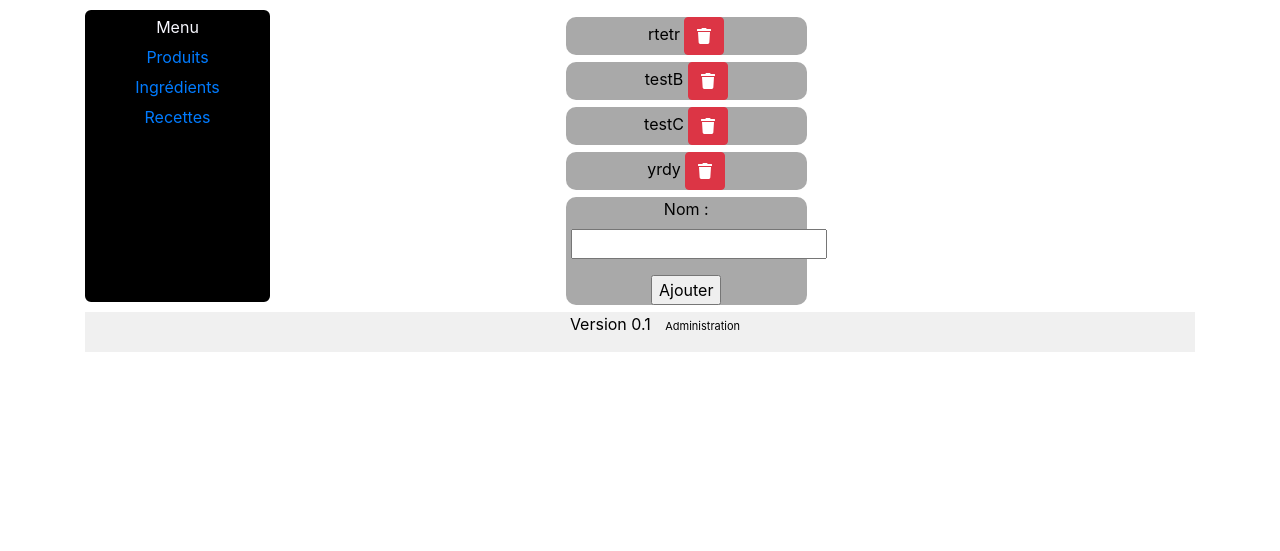
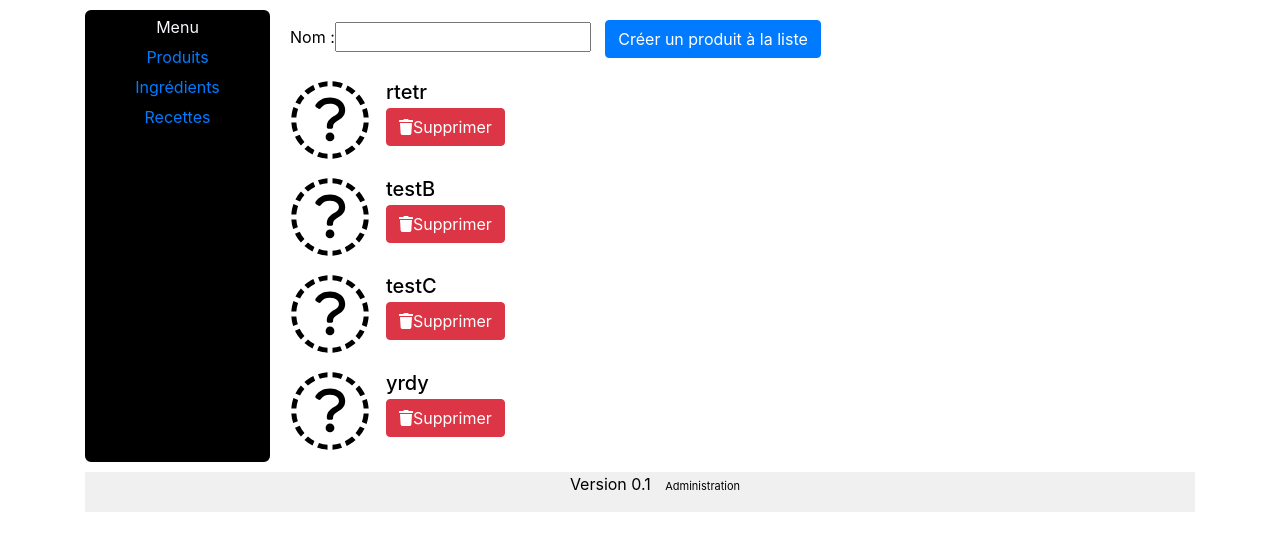
Before and after one commit to quintipio/homtik, a Django app: page /cuisine/gestionProduits/ in a window 1280 px wide. Shown: the part 148-699 px from the top of the page. Run offline with Django 3.2, Linux system fonts and the light colour scheme; a user stored in the database is signed in; data comes from the database, SQL or seed files in the repository; both versions use the stored data as it was after the commit; some libraries are stand-ins or nearby versions.

Commit message:
Corrections css

```diff
--- a/cuisine/templates/cuisine/accueil.html
+++ b/cuisine/templates/cuisine/accueil.html
@@ -2,7 +2,5 @@
 {% block title %}Gestion de la cuisine{% endblock %}
 {% block menu %}{% include "cuisine/menuCuisine.html" %}{% endblock %}
 {% block content %}
-    <p>
-        La date actuelle est : {{ date }}
-    </p>
+
 {% endblock %}
--- a/cuisine/templates/cuisine/ajouterRecette.html
+++ b/cuisine/templates/cuisine/ajouterRecette.html
@@ -11,7 +11,7 @@
     {{ ingredient_form.management_form }}
     {% for form in ingredient_form.forms %}
     <div class='table'>
-        <table class='center-element'>
+        <table class='center-element table table-bordered'>
             {{ form.as_table }}
         </table>
     </div>
@@ -23,6 +23,6 @@
         });
     </script>
     <br/>
-    <input type="submit" value="{{value_button}}" class="btn btn-primary" />
+    <input type="submit" value="{{value_button}}" class="btn btn-primary button-validation" />
 </form>
 {% endblock %}
--- a/cuisine/templates/cuisine/gestionProduits.html
+++ b/cuisine/templates/cuisine/gestionProduits.html
@@ -3,20 +3,27 @@
 {% block menu %}{% include "cuisine/menuCuisine.html" %}{% endblock %}
 {% block content %}
 
-{% for prod in produits %}
-<div class="element center-element">
-    {{prod.nom}}
-    <a href="{% url 'effacer_produits' prod.id %}"><span class=" btn btn-danger"><i class="fas fa-trash fa sm"></i></span></a>
-</div>
+<form action="{% url 'gestion_produits' %}" method="post" class="element center-element"  style="display: inline">
+    {%csrf_token %}
+    {{form_ajout}}
 
-{%empty%}
-Aucun produits
+    <input type="submit" class="btn btn-primary button-validation" value="Créer un produit à la liste"/>
+</form>
 
-{%endfor%}
+<ul class="list-unstyled">
+    {% for prod in produits %}
+    <li class="media element">
+        <i class="fas fa-product-hunt fa-5x mr-3"></i>
+        <div class="media-body">
+            <h5 class="mt-0 mb-1">{{prod.nom}}</h5>
+            <a href="{% url 'effacer_produits' prod.id %}"><span class=" btn btn-danger"><i class="fas fa-trash fa sm"></i>Supprimer</span></a>
+        </div>
 
-<form action="{% url 'gestion_produits' %}" method="post" class="element center-element" >
-    {%csrf_token %}
-    {{form_ajout.as_p}}
-    <input type="submit" value="Ajouter" />
-</form>
+    </li>
+    {%empty%}
+    <li>Aucun produits</li>
+
+    {%endfor%}
+</ul>
+
 {% endblock %}
--- a/cuisine/templates/cuisine/modifierRecette.html
+++ b/cuisine/templates/cuisine/modifierRecette.html
@@ -11,7 +11,7 @@
     {{ ingredient_form.management_form }}
     {% for form in ingredient_form.forms %}
     <div class='table'>
-        <table class='center-element'>
+        <table class='center-element table table-bordered'>
             {{ form.as_table }}
         </table>
     </div>
@@ -23,6 +23,6 @@
         });
     </script>
     <br/>
-    <input type="submit" value="{{value_button}}" class="btn btn-primary" />
+    <input type="submit" value="{{value_button}}" class="btn btn-primary button-validation" />
 </form>
 {% endblock %}
--- a/static/css/styleApp.css
+++ b/static/css/styleApp.css
@@ -92,13 +92,18 @@ footer ul li a :hover {
 }
 
 .element{
-    width: 30%;
-    background-color: darkgrey;
     margin-top : 7px;
     margin-bottom : 7px;
-    padding-left : 5px;
-    padding-right: 5px;
-    border-radius: 10px;
+    padding : 5px;
+}
+
+.button-validation{
+    margin:10px;
+}
+
+
+.element table a{
+    ;
 }
 
 .element button {
```
Also changed, not shown: cuisine/templates/cuisine/gestionIngredients.html (+19 -12 lines), cuisine/templates/cuisine/gestionRecette.html (+17 -13 lines), db.sqlite3.
